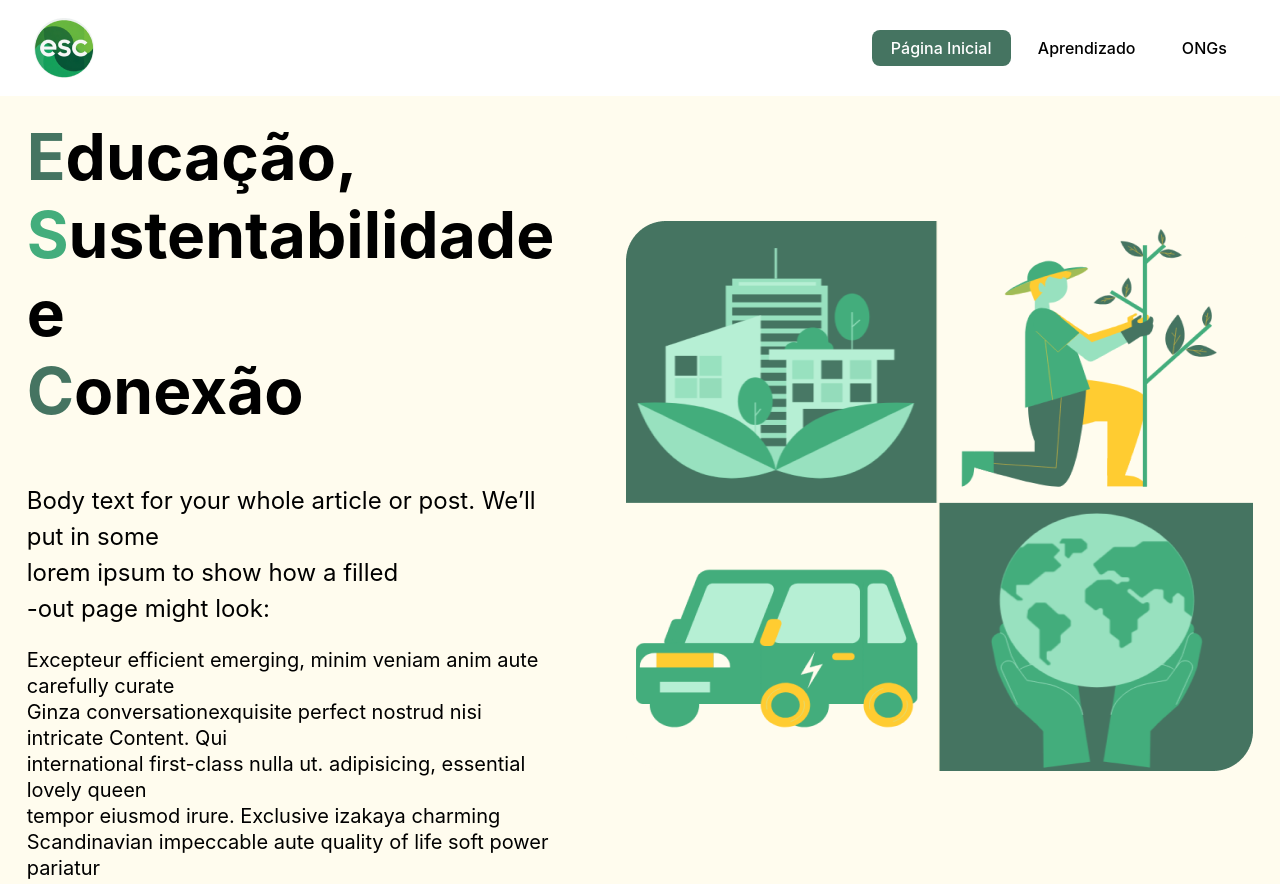
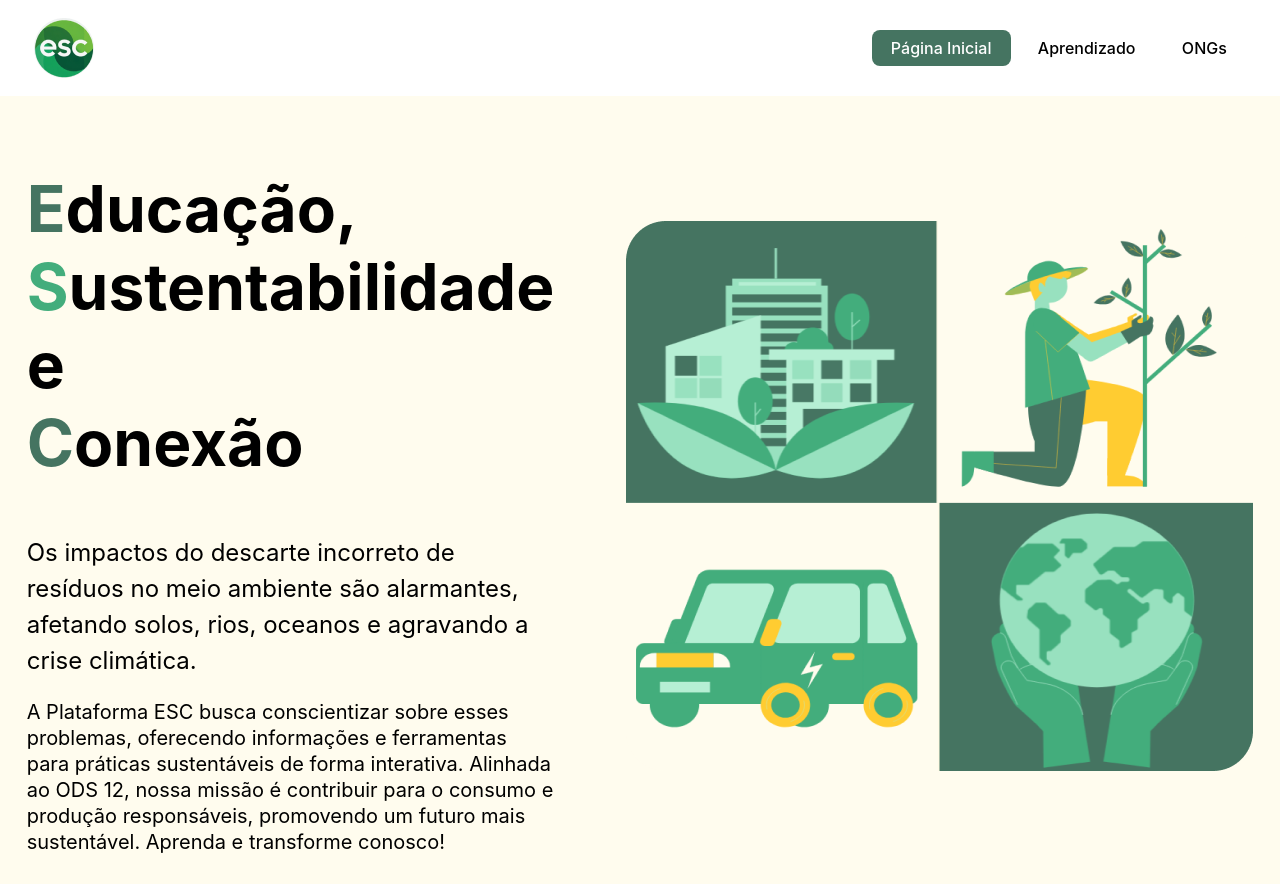
Before and after one commit to abreulud/Projeto-ESC, a React (Vite) app: page / in a window 1280 px wide. Shown: the top 884 px of the page. Built offline with nearby package versions, Linux system fonts and the light colour scheme.

Commit message:
pag inicial

```diff
--- a/src/components/HomePage/index.tsx
+++ b/src/components/HomePage/index.tsx
@@ -23,27 +23,12 @@ export const HomePage: React.FC = () => {
             </h1>
 
             <h2>
-              Body text for your whole article or post. We’ll put in some
-              <br />
-              lorem ipsum to show how a filled
-              <br />
-              -out page might look:
+            Os impactos do descarte incorreto de resíduos no meio ambiente são alarmantes, afetando solos, rios, oceanos e agravando a crise climática.
+
             </h2>
             <p className="homePageSubtitle">
-              Excepteur efficient emerging, minim veniam anim aute carefully
-              curate
-              <br />
-              Ginza conversationexquisite perfect nostrud nisi intricate
-              Content. Qui
-              <br />
-              international first-class nulla ut. adipisicing, essential lovely
-              queen
-              <br />
-              tempor eiusmod irure. Exclusive izakaya charming
-              <br />
-              Scandinavian impeccable aute quality of life soft power pariatur
-              <br />
-              Melbourne occaecat
+            A Plataforma ESC busca conscientizar sobre esses problemas, oferecendo informações e ferramentas para práticas sustentáveis de forma interativa. Alinhada ao ODS 12, nossa missão é contribuir para o consumo e produção responsáveis, promovendo um futuro mais sustentável.
+            Aprenda e transforme conosco!
             </p>
           </div>
           <img alt="Main Image" src={mainImage} />
```
